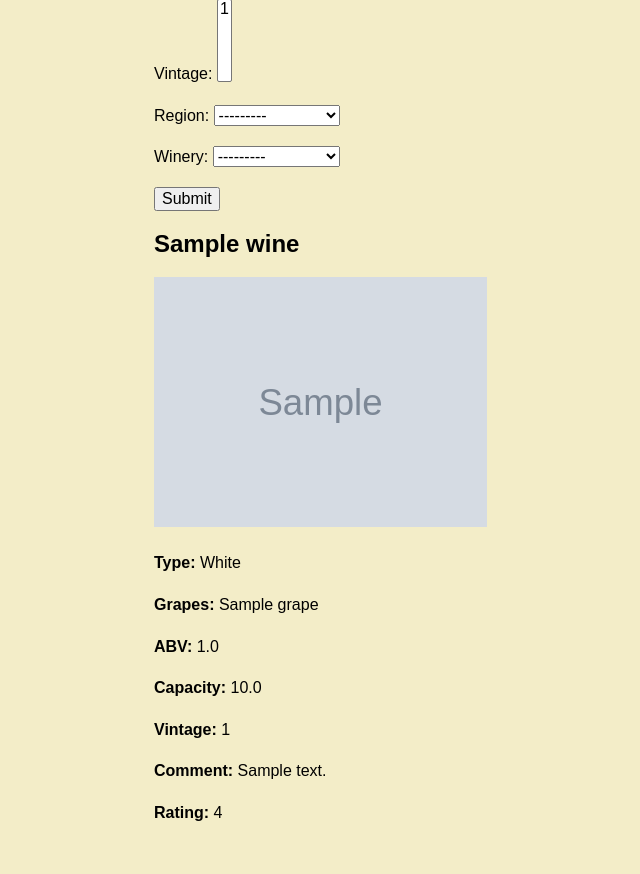
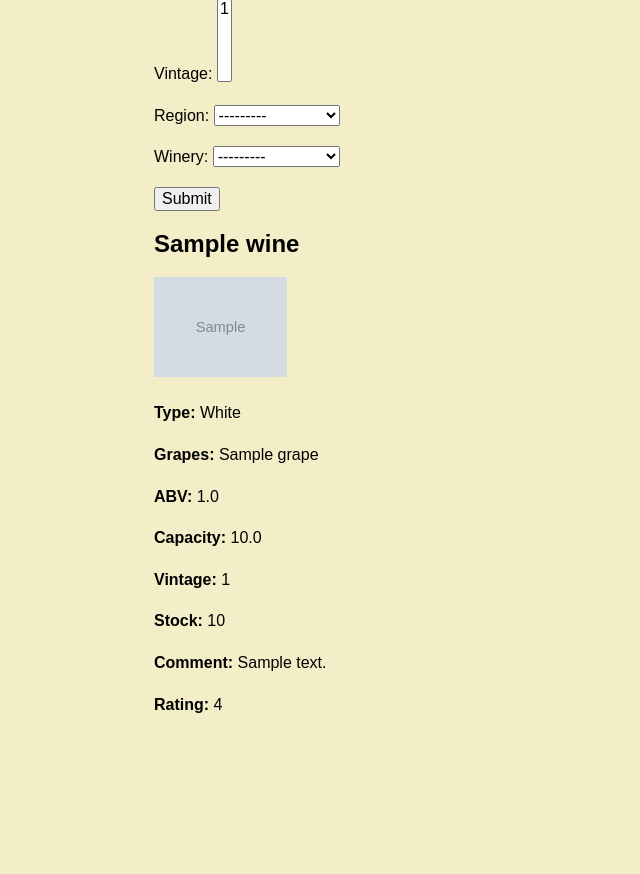
Before and after one commit to the-broke-sommeliers/wine-cellar, a Django app: page /wines/ in a window 1280 px wide. Shown: the part 827-1701 px from the top of the page, without its empty margins (186-826 px from the left). After the commit the page ends 1540 px from the top, so only its background shows below. Run offline with Django 5.2, Linux system fonts and the light colour scheme; a user stored in the database is signed in; data comes from the database, SQL or seed files in the repository; tables that the repository leaves empty hold one stand-in row (values such as "Sample post"); grey boxes marked "Sample" are stand-in pictures; some libraries are stand-ins or nearby versions.

Commit message:
add favicon, add placeholder image, rename wine_form -> wine_create, add wine stock

```diff
--- a/wine_cellar/apps/wine/forms.py
+++ b/wine_cellar/apps/wine/forms.py
@@ -25,4 +25,8 @@ class WineForm(forms.Form):
         required=False,
         validators=[MinValueValidator(0), MaxValueValidator(10)],
     )
-    image = ImageField()
+    image = ImageField(required=False)
+    stock = forms.IntegerField(
+        required=False,
+        validators=[MinValueValidator(0)],
+    )
--- a/wine_cellar/apps/wine/models.py
+++ b/wine_cellar/apps/wine/models.py
@@ -4,6 +4,7 @@ from django.contrib.auth import get_user_model
 from django.core.validators import MaxValueValidator, MinValueValidator
 from django.db import models
 from django.db.models import ImageField
+from django.templatetags.static import static
 from django.urls import reverse
 from django.utils.translation import gettext_lazy as _
 
@@ -130,6 +131,10 @@ class Wine(models.Model):
     )
     region = models.ForeignKey(Region, on_delete=models.SET_NULL, null=True)
     winery = models.ForeignKey(Winery, on_delete=models.SET_NULL, null=True)
+    stock = models.PositiveIntegerField(
+        default=0,
+        validators=[MinValueValidator(0)],
+    )
 
     def get_absolute_url(self):
         return reverse("wine-detail", kwargs={"pk": self.pk})
@@ -145,7 +150,9 @@ class Wine(models.Model):
     @property
     def image(self):
         i = self.wineimage_set.first()
-        return i
+        if not i:
+            return static("images/red_glass2.svg")
+        return i.image.url
 
     class Meta:
         constraints = [
--- a/wine_cellar/apps/wine/templates/wine_card.html
+++ b/wine_cellar/apps/wine/templates/wine_card.html
@@ -2,7 +2,7 @@
 
 <div>
      <h2>{{ wine.name }}</h2>
-      <img src="{{ wine.image.image.url }}" height="250px" width="auto" alt="Image of the wine bottle">
+      <img src="{{ wine.image }}" height="100px" width="auto" alt="Decorative Image">
      <p>
          <strong>Type:</strong> {{ wine.get_wine_type_display }}
      </p>
@@ -19,6 +19,9 @@
      <p>
          <strong>Vintage:</strong> {{ wine.get_vintages }}
      </p>
+     <p>
+         <strong>Stock:</strong> {{ wine.stock }}
+     </p>
      {% if wine.comment %}
          <p>
              <strong>Comment:</strong> {{ wine.comment }}
--- a/wine_cellar/apps/wine/templates/wine_form.html
+++ b/wine_cellar/apps/wine/templates/wine_create.html
@@ -36,6 +36,10 @@
                         {{ form.image }}
                     </div>
                     <div class="pure-control-group">
+                        <label for="id_stock">Stock:</label>
+                        {{ form.stock }}
+                    </div>
+                    <div class="pure-control-group">
                         <label for="id_rating">Rating:</label>
                         {{ form.rating }}
                     </div>
--- a/wine_cellar/apps/wine/views.py
+++ b/wine_cellar/apps/wine/views.py
@@ -27,7 +27,7 @@ class HomePageView(View):
 
 
 class WineCreateView(View):
-    template_name = "wine_form.html"
+    template_name = "wine_create.html"
 
     @method_decorator(csrf_exempt)
     async def dispatch(self, *args, **kwargs):
@@ -73,7 +73,8 @@ class WineCreateView(View):
         await wine.asave()
         v, _ = await Vintage.objects.aget_or_create(name=vintage)
         await wine.vintage.aadd(v)
-        await WineImage.objects.aget_or_create(image=image, wine=wine, user=user)
+        if image:
+            await WineImage.objects.aget_or_create(image=image, wine=wine, user=user)
 
 
 class WineListView(LoginRequiredMixin, FilterView):
@@ -84,7 +85,7 @@ class WineListView(LoginRequiredMixin, FilterView):
     paginate_by = 10
 
     def get_queryset(self):
-        qs = super().get_queryset()
+        qs = super().get_queryset().order_by("pk")
         return qs.filter(user=self.request.user)
 
 
--- a/wine_cellar/templates/base.html
+++ b/wine_cellar/templates/base.html
@@ -11,6 +11,7 @@
         <link rel="stylesheet"
               href="https://cdn.jsdelivr.net/npm/purecss@3.0.0/build/grids-responsive-min.css" />
         <link rel="stylesheet" href="{% static 'css/styles.css' %}">
+          <link rel="icon" type="image/x-icon" href="{% static 'images/red_glass2.svg' %}">
         <script src="https://unpkg.com/htmx.org@1.9.10"></script>
          <script src="https://unpkg.com/htmx.org/dist/ext/client-side-templates.js"></script>
           <script src="https://unpkg.com/mustache@latest"></script>
```
Also changed, not shown: wine_cellar/apps/wine/migrations/0005_wine_stock.py (added), wine_cellar/static/images/red_glass2.svg (added).
